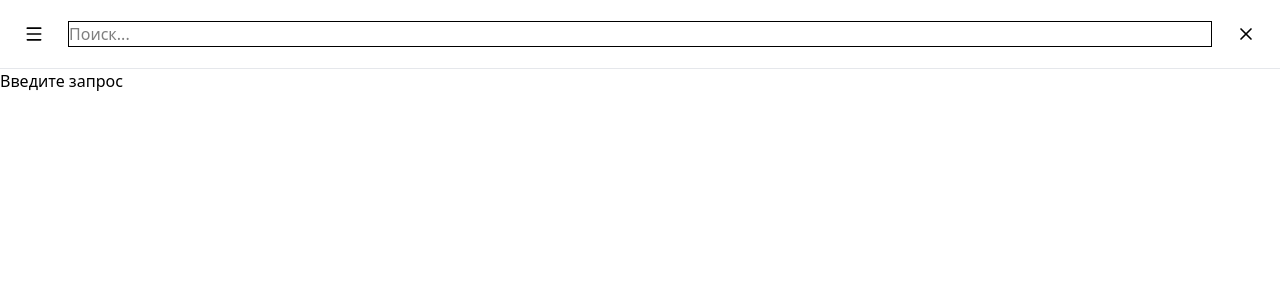
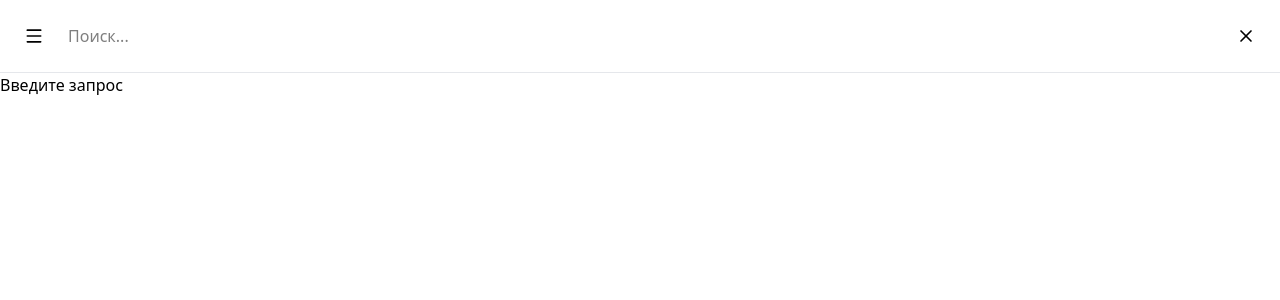
Before and after one commit to alekseykurylev/nsi, a Next.js app: page /okpd2/search in a window 1280 px wide. Shown: the top 300 px of the page. Built offline with nearby package versions, Linux system fonts and the light colour scheme.

Commit message:
feat: search

```diff
--- a/src/components/search.tsx
+++ b/src/components/search.tsx
@@ -1,12 +1,14 @@
 "use client";
 
 import { usePathname, useRouter, useSearchParams } from "next/navigation";
+import { useEffect, useRef } from "react";
 import { useDebouncedCallback } from "use-debounce";
 
 export function Search() {
   const searchParams = useSearchParams();
   const pathname = usePathname();
   const { replace } = useRouter();
+  const inputRef = useRef<HTMLInputElement>(null);
 
   const handleSearch = useDebouncedCallback((term) => {
     const params = new URLSearchParams(searchParams);
@@ -18,14 +20,19 @@ export function Search() {
     replace(`${pathname}?${params.toString()}`);
   }, 300);
 
+  useEffect(() => {
+    inputRef.current?.focus();
+  }, []);
+
   return (
     <input
-      className="border w-full"
+      ref={inputRef}
+      className="w-full bg-transparent py-2 focus:outline-hidden"
       placeholder="Поиск..."
+      defaultValue={searchParams.get("query")?.toString()}
       onChange={(e) => {
         handleSearch(e.target.value);
       }}
-      defaultValue={searchParams.get("query")?.toString()}
     />
   );
 }
```
